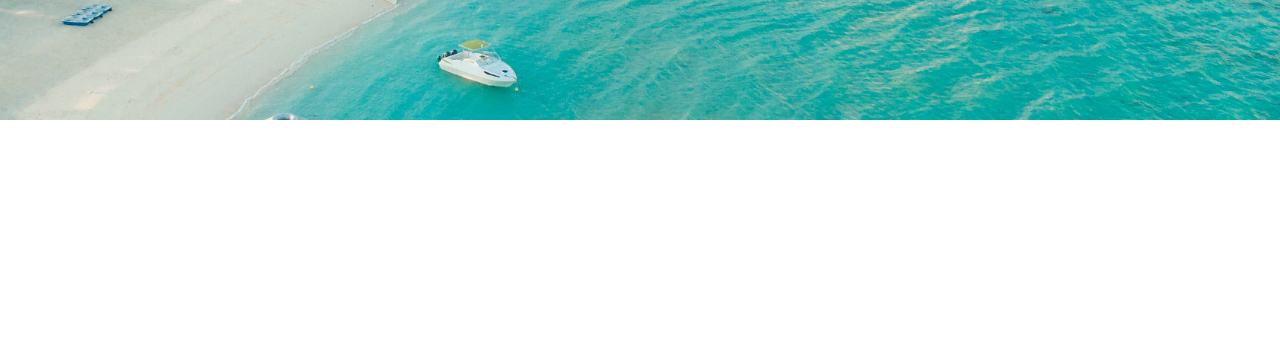
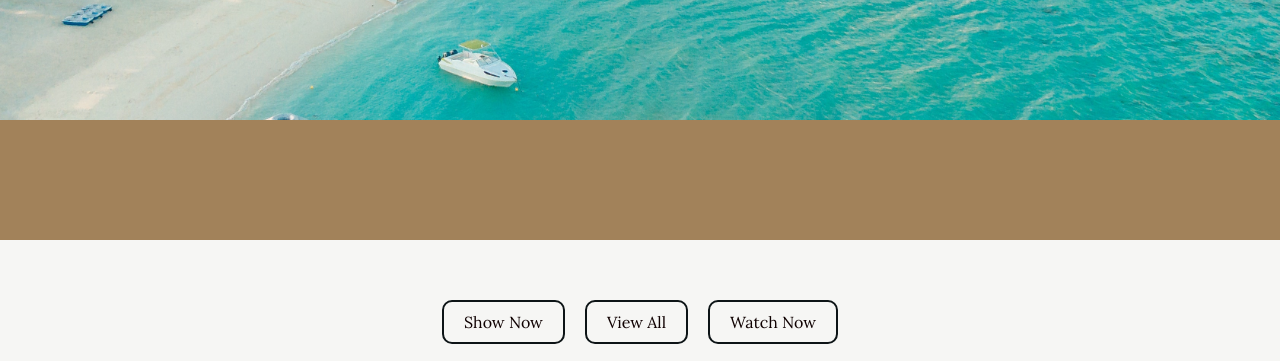
Before and after one commit to huyvu15/Web-person, a plain HTML site: page index.html in a window 1280 px wide. Shown: the part 1480-1841 px from the top of the page. Drawn offline with Linux system fonts and the light colour scheme.

```diff
--- a/index.html
+++ b/index.html
@@ -82,7 +82,7 @@
 
     </div>
 
-    <!-- <div class="products-bar" id="Products"></div>
+    <div class="products-bar" id="Products"></div>
     <section class="products">
       <div class="products-row1">
         <button class="shop-button" >Show Now</button>
@@ -112,8 +112,8 @@
             </div>
         </div>
         <div class="products-end"></div>
-    </section> -->
-    <section class="portfolio" id="Products">
+    </section>
+    <!-- <section class="portfolio" id="Products">
       <div class="container">
          <div class="row">
             <div class="title text-center">
@@ -189,7 +189,7 @@
             </div>
          </div>
       </div>
-   </section>
+   </section> -->
 
     <!-- Blog -->
     <section class="blog" id="Blog">
```
